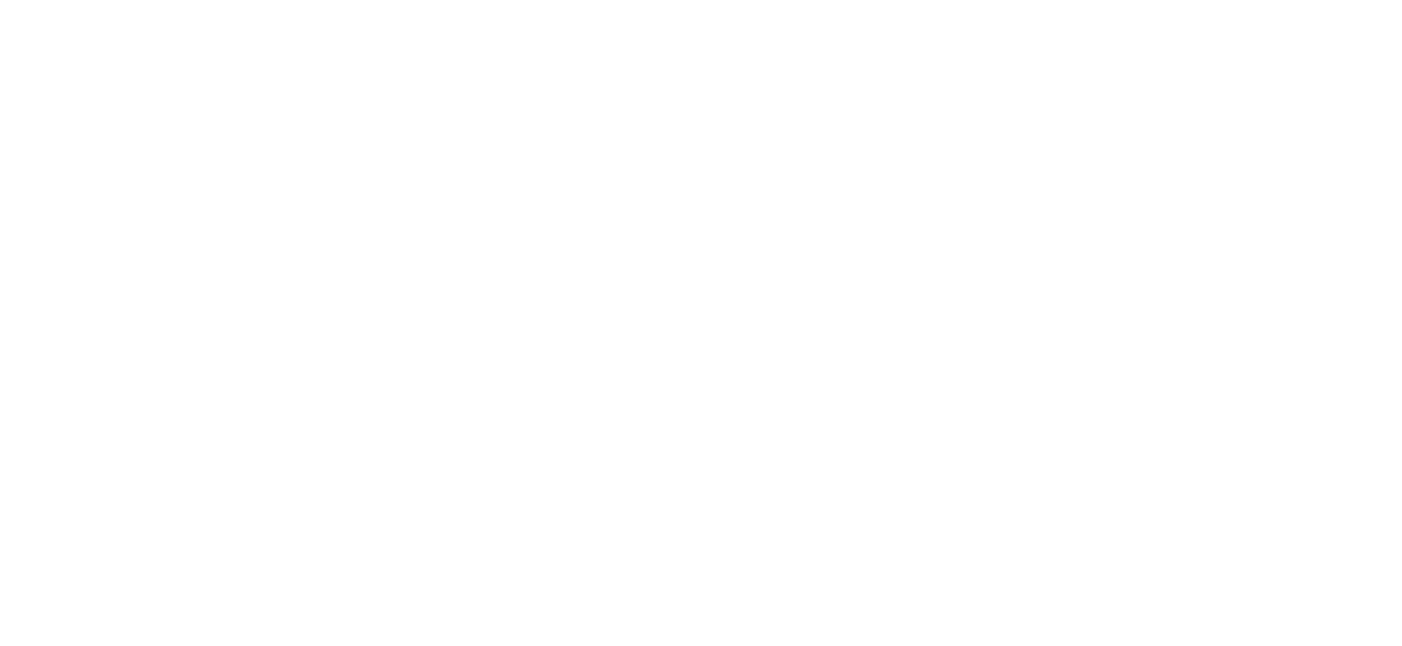
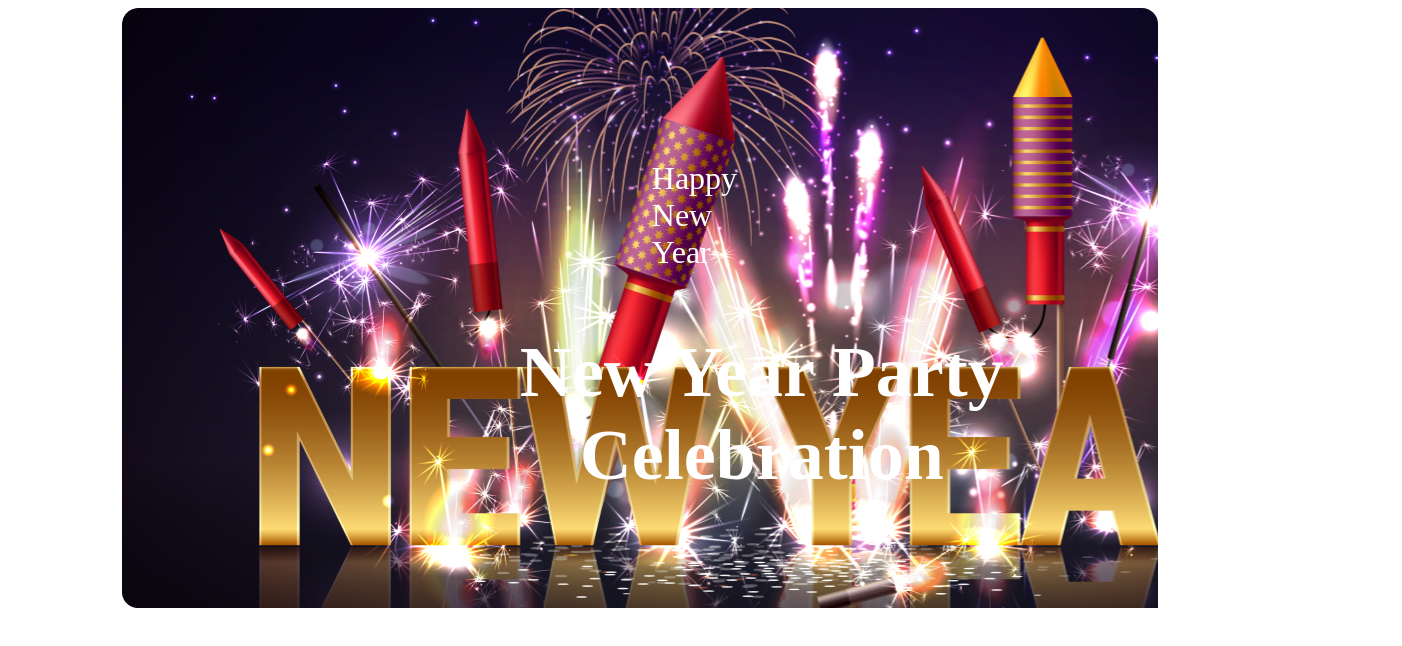
Before and after one commit to MAMUN9680/new-year-assignment, a plain HTML site: page index.html in a window 1280 px wide. Shown: the whole page, 1402 px wide, since content can reach past the window. Drawn offline with Linux system fonts and the light colour scheme; a web font is replaced by a local one.

Commit message:
banner section

```diff
--- a/index.html
+++ b/index.html
@@ -1,12 +1,26 @@
 <!DOCTYPE html>
 <html lang="en">
+
 <head>
     <meta charset="UTF-8">
     <meta name="viewport" content="width=device-width, initial-scale=1.0">
     <link rel="shortcut icon" href="resources/Group 70.png" type="image/x-icon">
     <title>New Year New Mission</title>
+    <link rel="stylesheet" href="styles/style.css">
+    <link rel="preconnect" href="https://fonts.googleapis.com">
+    <link rel="preconnect" href="https://fonts.gstatic.com" crossorigin>
+    <link href="https://fonts.googleapis.com/css2?family=Brygada+1918:wght@500;700&family=Inter:wght@400;500;600;700&family=Lato:wght@400;700;900&family=Merriweather:wght@900&display=swap" rel="stylesheet">
 </head>
+    <header>
+        <section class="container">
+            <div class="banner-section">
+                <h3>Happy New Year</h3>
+                <h1>New Year Party Celebration</h1>
+            </div>
+        </section>
+    </header>
 <body>
 
 </body>
+
 </html>
--- /dev/null
+++ b/styles/style.css
@@ -0,0 +1,47 @@
+font-family: 'Brygada 1918',
+serif;
+font-family: 'Inter',
+sans-serif;
+font-family: 'Lato',
+sans-serif;
+font-family: 'Merriweather',
+serif;
+
+* {
+    margin: 0;
+    padding: 0;
+    max-width: 1600px;
+}
+
+.container {
+    width: 82%;
+    max-width: 1320px;
+    margin: 0 auto;
+}
+
+.banner-section {
+    background-image: url(../resources/Banner.png);
+    height: 600px;
+    border-radius: 16px;
+    padding-top: 120px;
+    background-repeat: no-repeat;
+    text-align: center;
+
+}
+
+.banner-section h3 {
+    color: #FFF;
+    font-size: 32px;
+    font-weight: 400;
+    padding: 0 530px;
+
+}
+.banner-section h1 {
+    color: #FFF;
+    font-size: 72px;
+    font-weight: 900;
+    width: 600px;
+    text-align: center;
+    padding: 0 340px;
+    margin-bottom: 150px;
+}
```
Also changed, not shown: resources/Banner.png (renamed from resources/Banner Image.png).
